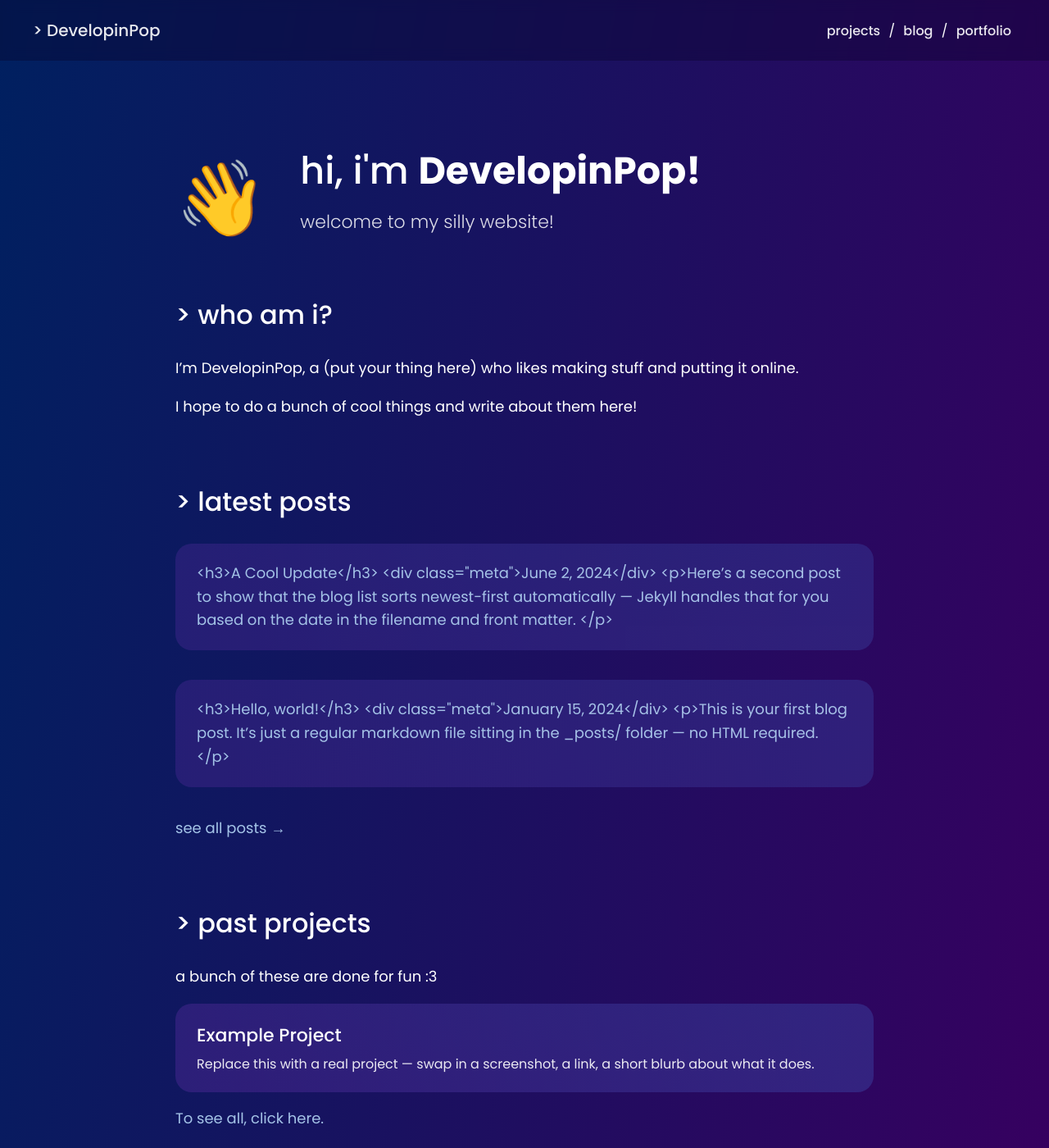
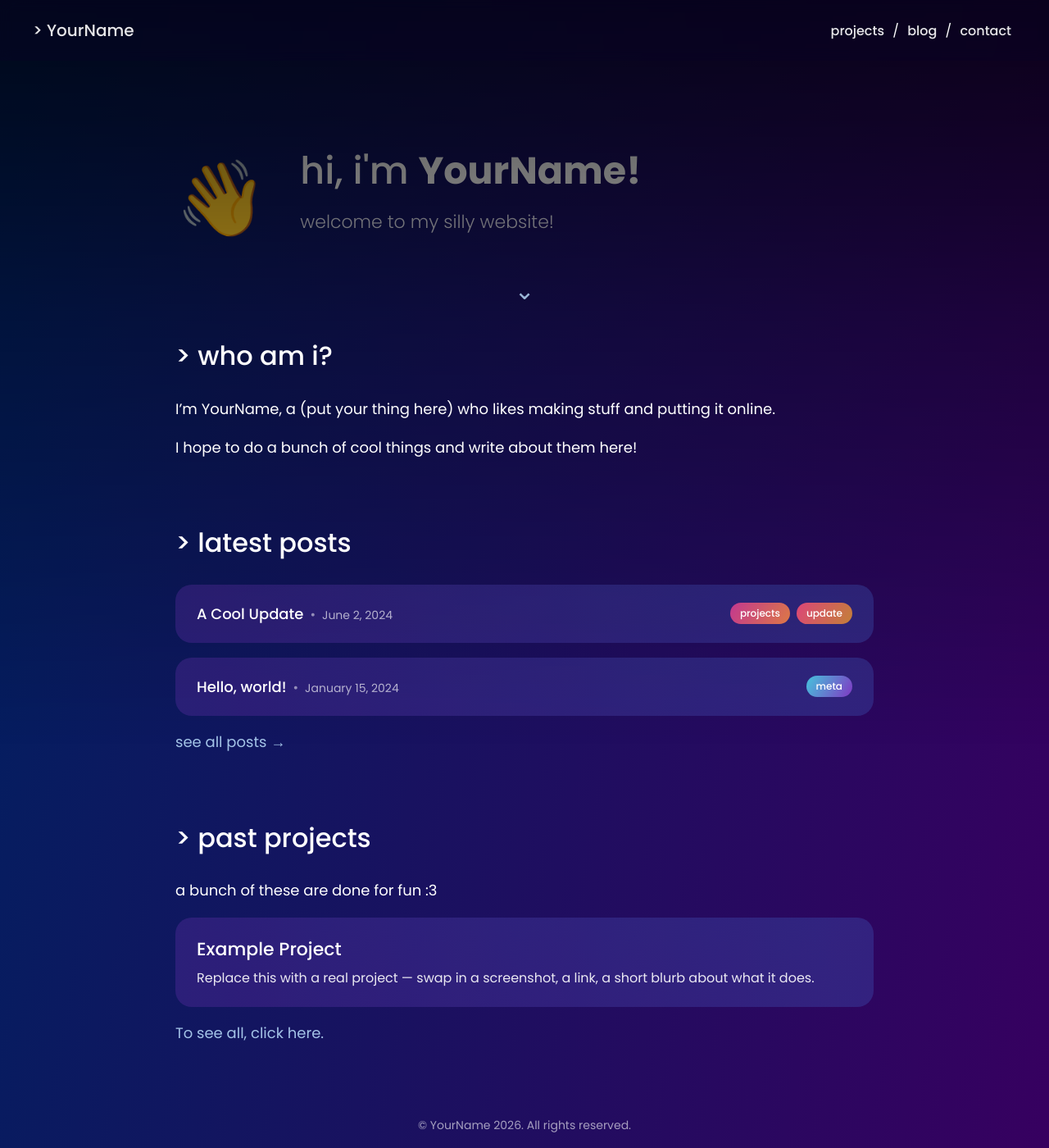
Before and after one commit to DevelopinPop/developinpop.github.io, a Jekyll site: the page built from index.md, in a window 1280 px wide and 1400 px high. Shown: the whole window at 82% size. Built offline with Jekyll 4.4.1, drawn with Linux system fonts in a browser that asks for light colours; some of the changed text lies outside the part shown.

Commit message:
Add files via upload

```diff
--- a/_config.yml
+++ b/_config.yml
@@ -1,8 +1,8 @@
-title: DevelopinPop
+title: YourName
 tagline: welcome to my silly website!
 description: >-
-  welcome to my silly website!
-author: DevelopinPop
+  YourName's personal site — projects, contact, and a blog.
+author: YourName
 email: you@example.com
 
 # Change baseurl to "/REPO_NAME" if this is NOT a <username>.github.io repo,
--- a/_includes/navbar.html
+++ b/_includes/navbar.html
@@ -3,6 +3,6 @@
     <div class="navright">
         <a href="{{ '/projects/' | relative_url }}" class="navlinks{% if page.url == '/projects/' %} active{% endif %}">projects</a> /
         <a href="{{ '/blog/' | relative_url }}" class="navlinks{% if page.url == '/blog/' %} active{% endif %}">blog</a> /
-        <a href="{{ '/portfolio/' | relative_url }}" class="navlinks{% if page.url == '/portfolio/' %} active{% endif %}">portfolio</a>
+        <a href="{{ '/contact/' | relative_url }}" class="navlinks{% if page.url == '/contact/' %} active{% endif %}">contact</a>
     </div>
 </div>
--- a/assets/css/style.css
+++ b/assets/css/style.css
@@ -1,4 +1,6 @@
 @import url('https://fonts.googleapis.com/css2?family=Poppins:ital,wght@0,100;0,200;0,300;0,400;0,500;0,600;0,700;0,800;0,900;1,100;1,200;1,300;1,400;1,500;1,600;1,700;1,800;1,900&display=swap');
+
+html { scroll-behavior: smooth; }
 
 * { box-sizing: border-box; }
 
@@ -66,30 +68,123 @@
 .subtitle { opacity: .85; font-weight: 300; font-size: 22px; margin-top: 0; }
 
 .hero {
+    position: relative;
     display: flex;
     align-items: center;
     gap: 40px;
-    padding: 40px 0 20px 0;
+    padding: 40px 0 70px 0;
     flex-wrap: wrap;
 }
 .hero-emoji { font-size: 90px; line-height: 1; }
 
-section.block { padding: 30px 0; }
+/* fixed dark vignette: sits in front of the hero text, but because it's
+   pinned to the viewport, the next sections (given a higher z-index below)
+   slide up and cover it as the page scrolls */
+.hero-fade {
+    position: fixed;
+    top: 0;
+    left: 0;
+    width: 100%;
+    height: 65vh;
+    background: linear-gradient(to bottom, rgba(0,0,0,0.75) 0%, rgba(0,0,0,0.35) 45%, rgba(0,0,0,0) 100%);
+    z-index: 1;
+    pointer-events: none;
+}
 
-.card {
+.scroll-arrow {
+    position: absolute;
+    left: 50%;
+    bottom: 10px;
+    transform: translateX(-50%);
+    z-index: 2;
+    font-size: 30px;
+    line-height: 1;
+    opacity: 0.8 !important;
+    animation: bounce 2s infinite;
+}
+.scroll-arrow:hover { opacity: 1 !important; }
+@keyframes bounce {
+    0%, 100% { transform: translate(-50%, 0); }
+    50% { transform: translate(-50%, 8px); }
+}
+
+section.block {
+    position: relative;
+    z-index: 2;
+    padding: 30px 0;
+}
+
+/* shared card shell (used by both the homepage post cards and the plain
+   project cards). Cards are plain <div>s with an invisible full-cover
+   <a class="stretched-link"> inside, rather than wrapping block content
+   in an <a> — kramdown/HTML treats <a> as inline, and block tags (h3,
+   div, p) nested inside it get mis-parsed, which is what caused the
+   stray "</p></a>" text to leak into the page. */
+.card, .post-card, .blog-card {
+    position: relative;
     border-radius: 20px;
     background: linear-gradient(240deg, rgba(70,120,220,0.25) 10%, rgba(128,56,195,0.25) 90%);
     padding: 22px 26px;
     margin-bottom: 18px;
     transition-duration: 300ms;
-    text-decoration: none;
-    color: inherit;
-    display: block;
 }
-.card:hover { transform: translateY(-4px); }
-.card h3 { margin: 0 0 6px 0; font-weight: 500; font-size: 22px; }
+.card:hover, .post-card:hover, .blog-card:hover { transform: translateY(-4px); }
+.card h3 { margin: 0 0 6px 0; font-weight: 500; font-size: 22px; color: #fff; }
 .card .meta { opacity: 0.65; font-size: 14px; margin-bottom: 10px; }
 .card p { margin: 0; font-size: 16px; opacity: 0.9; }
+
+.stretched-link {
+    position: absolute;
+    inset: 0;
+    z-index: 1;
+    opacity: 0 !important;
+}
+
+/* homepage "latest posts" card: title • date on the left, tags on the right */
+.post-card {
+    display: flex;
+    align-items: center;
+    justify-content: space-between;
+    flex-wrap: wrap;
+    gap: 10px;
+}
+.post-card-left {
+    display: flex;
+    align-items: baseline;
+    gap: 8px;
+    flex-wrap: wrap;
+}
+.post-card-title { color: #fff; font-weight: 500; font-size: 18px; }
+.post-card-dot { opacity: 0.5; }
+.post-card-date { opacity: 0.65; font-size: 14px; }
+.post-card-tags { display: flex; gap: 8px; flex-wrap: wrap; }
+
+/* blog listing card: title left / date right on one row, tags on the next */
+.blog-card-row {
+    display: flex;
+    align-items: baseline;
+    justify-content: space-between;
+    gap: 14px;
+    flex-wrap: wrap;
+}
+.blog-card-title { color: #fff; font-weight: 500; font-size: 22px; }
+.blog-card-date { opacity: 0.6; font-size: 14px; white-space: nowrap; }
+.blog-card-tags { display: flex; gap: 8px; flex-wrap: wrap; margin-top: 10px; }
+
+.tag-pill {
+    display: inline-block;
+    padding: 4px 12px;
+    border-radius: 20px;
+    font-size: 12px;
+    font-weight: 500;
+    color: #fff;
+    opacity: 1 !important;
+}
+.tag-color-0 { background: linear-gradient(120deg, #4678dc, #8038c3); }
+.tag-color-1 { background: linear-gradient(120deg, #dc4678, #c38038); }
+.tag-color-2 { background: linear-gradient(120deg, #38c38f, #4678dc); }
+.tag-color-3 { background: linear-gradient(120deg, #c3388f, #dc7846); }
+.tag-color-4 { background: linear-gradient(120deg, #46c3dc, #8038c3); }
 
 .highlight {
     border-radius: 15px;
--- a/index.md
+++ b/index.md
@@ -2,6 +2,8 @@
 layout: default
 title: Home
 ---
+
+<div class="hero-fade"></div>
 
 <section class="hero">
     <div class="hero-emoji">👋</div>
@@ -9,9 +11,10 @@
         <h1>hi, i'm <strong>{{ site.author }}!</strong></h1>
         <p class="subtitle">{{ site.tagline }}</p>
     </div>
+    <a href="#who-am-i" class="scroll-arrow" aria-label="Scroll down">⌄</a>
 </section>
 
-<section class="block" markdown="1">
+<section class="block" id="who-am-i" markdown="1">
 
 ## > who am i?
 
@@ -26,11 +29,17 @@
 ## > latest posts
 
 {% for post in site.posts limit: 3 %}
-<a class="card" href="{{ post.url | relative_url }}">
-    <h3>{{ post.title }}</h3>
-    <div class="meta">{{ post.date | date: "%B %-d, %Y" }}</div>
-    <p>{{ post.excerpt | strip_html | truncatewords: 30 }}</p>
-</a>
+<div class="post-card">
+    <a class="stretched-link" href="{{ post.url | relative_url }}" aria-label="{{ post.title }}"></a>
+    <div class="post-card-left">
+        <span class="post-card-title">{{ post.title }}</span>
+        <span class="post-card-dot">&bull;</span>
+        <span class="post-card-date">{{ post.date | date: "%B %-d, %Y" }}</span>
+    </div>
+    <div class="post-card-tags">
+        {% for tag in post.tags %}<span class="tag-pill tag-color-{{ tag | size | modulo: 5 }}">{{ tag }}</span>{% endfor %}
+    </div>
+</div>
 {% else %}
 <p class="loading">no posts yet — add one to <code>_posts/</code>!</p>
 {% endfor %}
```
Also changed, not shown: blog/index.md (+10 -5 lines), contact/index.md (added, +11 -0 lines), README.md.
